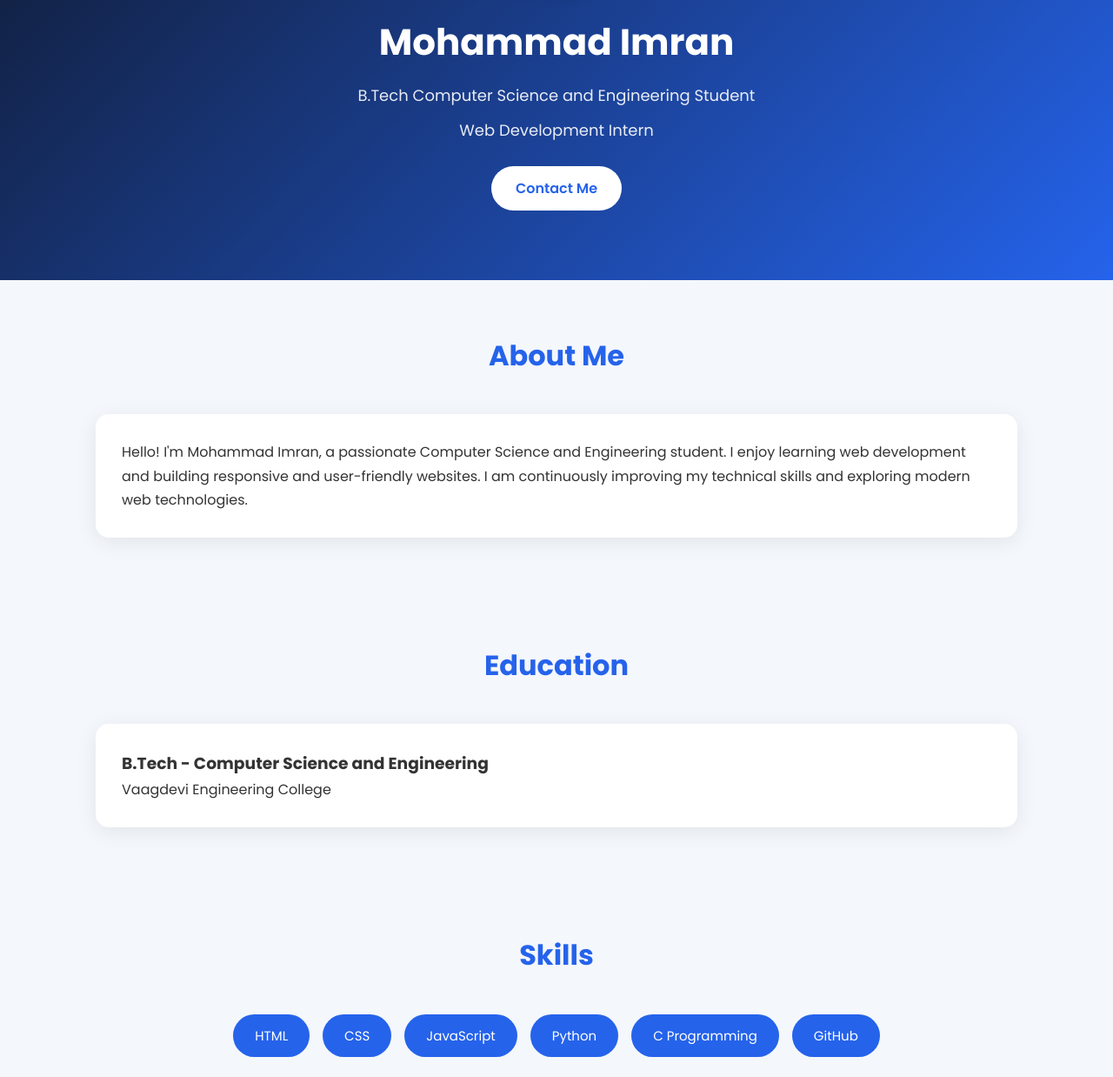
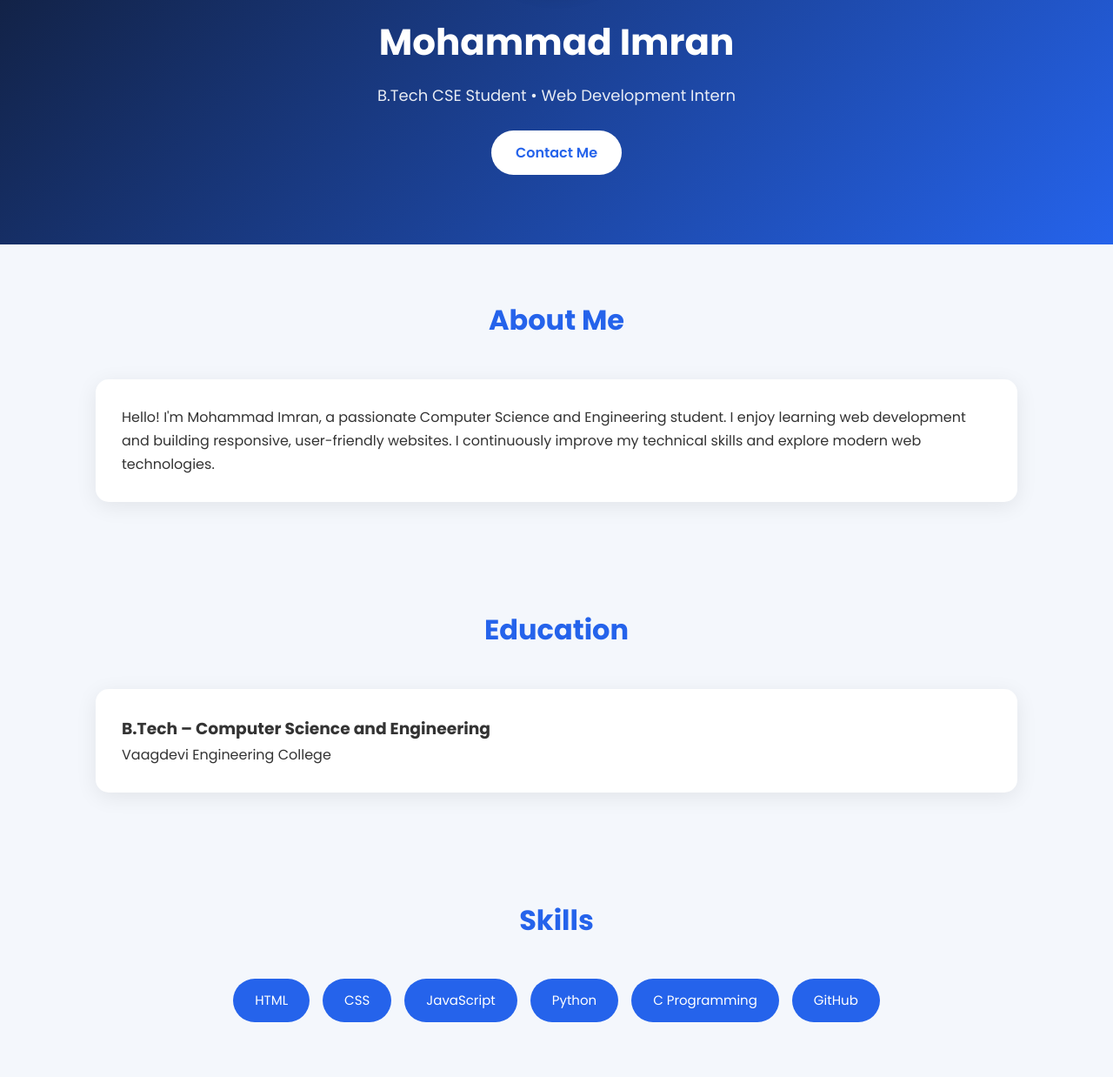
Before and after one commit to Luciferhai/Portfolio, a plain HTML site: page index.html in a window 1280 px wide. Shown: the part 280-1518 px from the top of the page at 87% size. Drawn offline with Linux system fonts and the light colour scheme.

Commit message:
Update index.html

```diff
--- a/index.html
+++ b/index.html
@@ -2,6 +2,7 @@
 <html lang="en">
 
 <head>
+
 <meta charset="UTF-8">
 <meta name="viewport" content="width=device-width, initial-scale=1.0">
 
@@ -10,10 +11,10 @@
 <link rel="stylesheet" href="styles.css">
 
 <link rel="preconnect" href="https://fonts.googleapis.com">
+
 <link href="https://fonts.googleapis.com/css2?family=Poppins:wght@300;400;500;600;700&display=swap" rel="stylesheet">
 
 </head>
-
 
 <body>
 
@@ -22,21 +23,22 @@
 
 <div class="container">
 
-<img src="profile.jpg" class="profile">
+
+<img src="profile.jpg" alt="Mohammad Imran" class="profile">
+
 
 <h1>Mohammad Imran</h1>
 
-<p>
-B.Tech Computer Science and Engineering Student
+
+<p class="subtitle">
+B.Tech CSE Student • Web Development Intern
 </p>
 
-<p>
-Web Development Intern
-</p>
 
 <a href="#contact" class="btn">
 Contact Me
 </a>
+
 
 </div>
 
@@ -44,7 +46,9 @@ Contact Me
 
 
 
-<section>
+
+
+<section id="about">
 
 <h2>About Me</h2>
 
@@ -54,28 +58,11 @@ Contact Me
 
 Hello! I'm Mohammad Imran, a passionate Computer Science and Engineering student.
 
-I enjoy learning web development and building responsive and user-friendly websites.
+I enjoy learning web development and building responsive, user-friendly websites.
 
-I am continuously improving my technical skills and exploring modern web technologies.
+I continuously improve my technical skills and explore modern web technologies.
 
 </p>
-
-</div>
-
-</section>
-
-
-
-
-<section>
-
-<h2>Education</h2>
-
-<div class="card">
-
-<h3>B.Tech - Computer Science and Engineering</h3>
-
-<p>Vaagdevi Engineering College</p>
 
 </div>
 
@@ -87,20 +74,57 @@ I am continuously improving my technical skills and exploring modern web technol
 
 <section>
 
+<h2>Education</h2>
+
+
+<div class="card">
+
+<h3>B.Tech – Computer Science and Engineering</h3>
+
+<p>
+
+Vaagdevi Engineering College
+
+</p>
+
+</div>
+
+
+</section>
+
+
+
+
+
+
+<section>
+
+
 <h2>Skills</h2>
+
 
 <div class="skills">
 
 <span>HTML</span>
+
 <span>CSS</span>
+
 <span>JavaScript</span>
+
 <span>Python</span>
+
 <span>C Programming</span>
+
 <span>GitHub</span>
+
 
 </div>
 
+
 </section>
+
+
+
 
 
 
@@ -110,7 +134,9 @@ I am continuously improving my technical skills and exploring modern web technol
 
 <h2>Projects</h2>
 
-<div class="projects">
+
+
+<div class="project-grid">
 
 
 <div class="card">
@@ -118,10 +144,13 @@ I am continuously improving my technical skills and exploring modern web technol
 <h3>Personal Portfolio Website</h3>
 
 <p>
+
 Responsive portfolio website developed using HTML and CSS.
+
 </p>
 
 </div>
+
 
 
 
@@ -130,13 +159,17 @@ Responsive portfolio website developed using HTML and CSS.
 <h3>Landing Page</h3>
 
 <p>
+
 Modern landing page with fully responsive design.
+
 </p>
 
 </div>
 
 
+
 </div>
+
 
 </section>
 
@@ -145,20 +178,28 @@ Modern landing page with fully responsive design.
 
 
 
+
 <section id="contact">
+
 
 <h2>Contact Me</h2>
 
 
-<div class="card">
+<div class="card contact-card">
+
 
 <form>
 
+
 <input type="text" placeholder="Your Name">
+
 
 <input type="email" placeholder="Email Address">
 
+
 <textarea placeholder="Your Message"></textarea>
+
+
 
 <button>
 
@@ -166,9 +207,13 @@ Send Message
 
 </button>
 
+
+
 </form>
 
+
 </div>
+
 
 
 </section>
@@ -186,8 +231,12 @@ Send Message
 
 </p>
 
+
 </footer>
 
 
+
+
 </body>
+
 </html>
```
